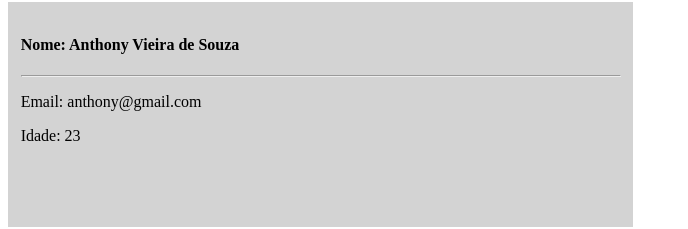
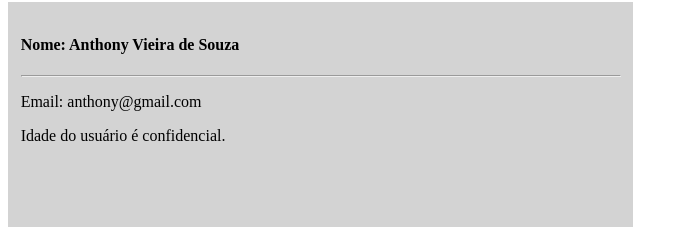
Before and after one commit to inessouza/node, a Vue app in the folder cursos/formacao-node/modulo19/guiaclientes/: page / in a window 1280 px wide. Shown: the part 82-311 px from the top of the page, without its empty margins (0-688 px from the left). Built offline with nearby package versions, Linux system fonts and the light colour scheme.

Commit message:
Diretivas condicionais v-if

```diff
--- a/cursos/formacao-node/modulo19/guiaclientes/src/App.vue
+++ b/cursos/formacao-node/modulo19/guiaclientes/src/App.vue
@@ -1,7 +1,7 @@
 <template>
   <div id="app">
     <h1>Módulo Vue JS</h1>
-    <ClienteVue :cliente="clientAnthony"/>
+    <ClienteVue :cliente="clientAnthony" :showAge="false"/>
   </div>
 </template>
 
--- a/cursos/formacao-node/modulo19/guiaclientes/src/components/ClienteVue.vue
+++ b/cursos/formacao-node/modulo19/guiaclientes/src/components/ClienteVue.vue
@@ -3,7 +3,8 @@
         <h4>Nome: {{ cliente.nome }}</h4>
         <hr>
         <p>Email: {{ cliente.email }}</p>
-        <p>Idade: {{ cliente.idade }}</p>
+        <p v-if="showAge === true">Idade: {{ cliente.idade }}</p>
+        <p v-else>Idade do usuário é confidencial.</p>
     </div>
 </template>
 
@@ -16,10 +17,8 @@ export default {
         }
     },
     props: {
-        nome: String,
-        email: String,
-        idade: Number,
-        cliente: Object
+        cliente: Object,
+        showAge: Boolean
     }
 }
 </script>
```
